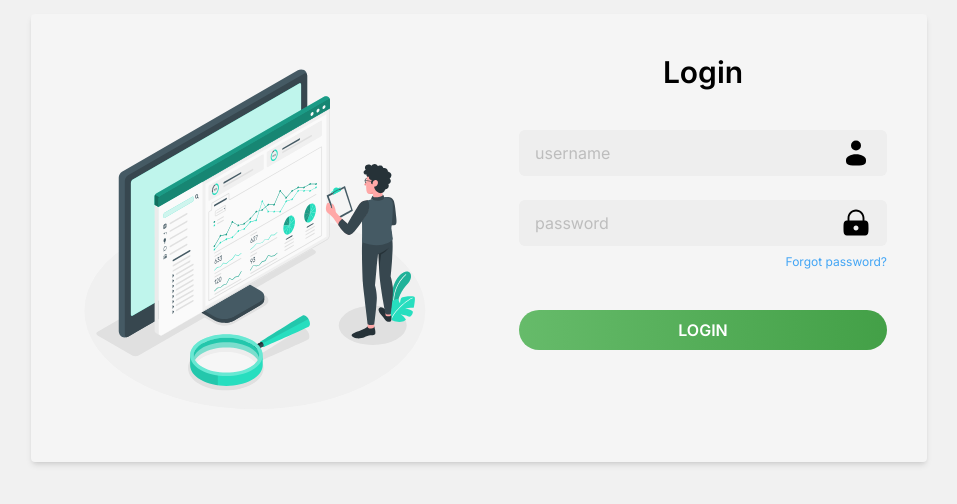
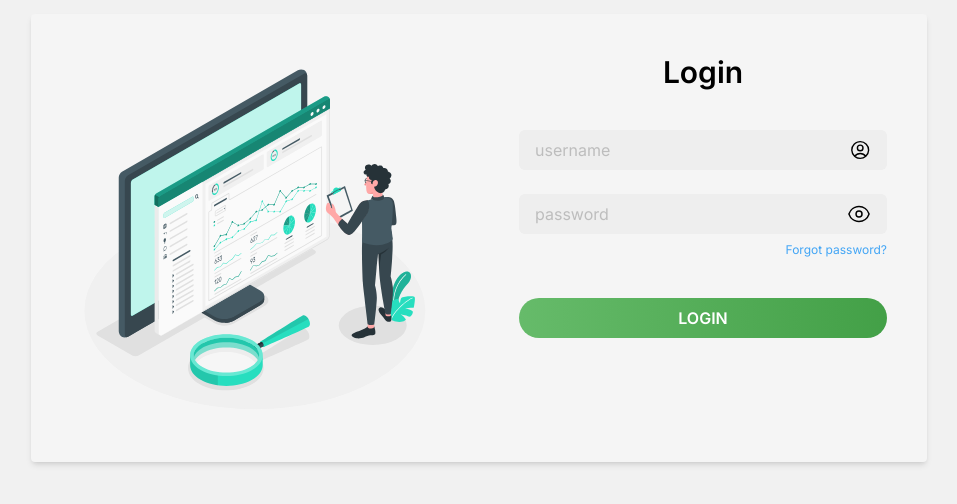
Before and after one commit to Tech-Genisys/vavapopo_new_design, a Next.js app: page /login in a window 1280 px wide. Shown: the part 162-666 px from the top of the page, without its empty margins (161-1118 px from the left). Built offline with nearby package versions, Linux system fonts and the light colour scheme; no server answers.

Commit message:
added pass toggle button to login page

```diff
--- a/app/(home)/login/page.jsx
+++ b/app/(home)/login/page.jsx
@@ -10,6 +10,7 @@
   const [email, setEmail] = useState("");
   const [password, setPassword] = useState("");
   const [isLogginIn, setIsLogginIn] = useState(false);
+  const [visiblePass, setVisiblePass] = useState(false);
 
   const router = useRouter();
 
@@ -69,20 +70,70 @@
               value={email}
               disabled={isLogginIn}
             />
-            <Image src="/login/user.svg" width={30} height={30} />
+            <svg
+              xmlns="http://www.w3.org/2000/svg"
+              fill="none"
+              viewBox="0 0 24 24"
+              strokeWidth={1.5}
+              stroke="currentColor"
+              className="size-6"
+            >
+              <path
+                strokeLinecap="round"
+                strokeLinejoin="round"
+                d="M17.982 18.725A7.488 7.488 0 0 0 12 15.75a7.488 7.488 0 0 0-5.982 2.975m11.963 0a9 9 0 1 0-11.963 0m11.963 0A8.966 8.966 0 0 1 12 21a8.966 8.966 0 0 1-5.982-2.275M15 9.75a3 3 0 1 1-6 0 3 3 0 0 1 6 0Z"
+              />
+            </svg>
           </div>
           <div className="bg-gray-200 py-2 px-4 rounded-md mb-2 flex justify-between">
             <input
-              type="password"
+              type={visiblePass ? "text" : "password"}
               placeholder="password"
               className="bg-transparent outline-none w-full"
               disabled={isLogginIn}
               onChange={(e) => setPassword(e.target.value)}
               value={password}
             />
-            <Image src="/login/lock.svg" width={30} height={30} />
+            <div onClick={() => setVisiblePass((prev) => !prev)}>
+              {visiblePass ? (
+                <svg
+                  xmlns="http://www.w3.org/2000/svg"
+                  fill="none"
+                  viewBox="0 0 24 24"
+                  strokeWidth={1.5}
+                  stroke="currentColor"
+                  className="size-6"
+                >
+                  <path
+                    strokeLinecap="round"
+                    strokeLinejoin="round"
+                    d="M3.98 8.223A10.477 10.477 0 0 0 1.934 12C3.226 16.338 7.244 19.5 12 19.5c.993 0 1.953-.138 2.863-.395M6.228 6.228A10.451 10.451 0 0 1 12 4.5c4.756 0 8.773 3.162 10.065 7.498a10.522 10.522 0 0 1-4.293 5.774M6.228 6.228 3 3m3.228 3.228 3.65 3.65m7.894 7.894L21 21m-3.228-3.228-3.65-3.65m0 0a3 3 0 1 0-4.243-4.243m4.242 4.242L9.88 9.88"
+                  />
+                </svg>
+              ) : (
+                <svg
+                  xmlns="http://www.w3.org/2000/svg"
+                  fill="none"
+                  viewBox="0 0 24 24"
+                  strokeWidth={1.5}
+                  stroke="currentColor"
+                  className="size-6"
+                >
+                  <path
+                    strokeLinecap="round"
+                    strokeLinejoin="round"
+                    d="M2.036 12.322a1.012 1.012 0 0 1 0-.639C3.423 7.51 7.36 4.5 12 4.5c4.638 0 8.573 3.007 9.963 7.178.07.207.07.431 0 .639C20.577 16.49 16.64 19.5 12 19.5c-4.638 0-8.573-3.007-9.963-7.178Z"
+                  />
+                  <path
+                    strokeLinecap="round"
+                    strokeLinejoin="round"
+                    d="M15 12a3 3 0 1 1-6 0 3 3 0 0 1 6 0Z"
+                  />
+                </svg>
+              )}
+            </div>
           </div>
-          <p className="text-end text-xs text-blue-400 mb-10">
+          <p className="text-end text-xs text-blue-400 mb-10 cursor-pointer hover:underline">
             Forgot password?
           </p>
           <button
```
